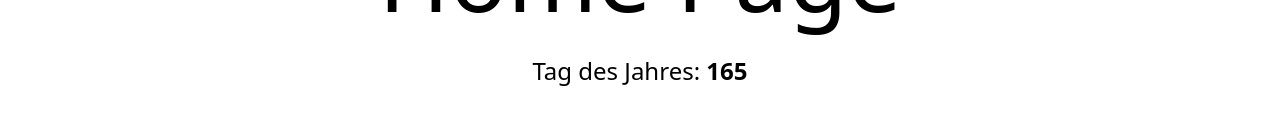
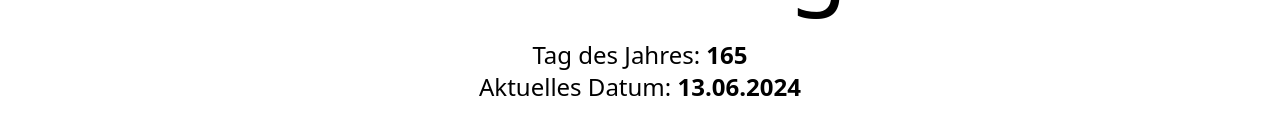
Before and after one commit to Krasimir-Hristov/DHL_Driver_Assistant, a React (Vite) app in the folder frontend/: page / in a window 1280 px wide. Shown: the part 465-600 px from the top of the page. Built offline with nearby package versions, Linux system fonts and the light colour scheme.

Commit message:
create the current day component and display the dateString like in Germany

```diff
--- /dev/null
+++ b/frontend/src/components/CurrentDate.tsx
@@ -0,0 +1,22 @@
+import React from 'react';
+import { useTranslation } from 'react-i18next';
+
+const CurrentDate: React.FC = () => {
+  const { t } = useTranslation();
+
+  const now = new Date();
+  const dateString = now.toLocaleDateString('de-DE', {
+    day: '2-digit',
+    month: '2-digit',
+    year: 'numeric',
+  });
+
+  return (
+    <div className='text-2xl'>
+      <span>{t('currentDate')}:</span>{' '}
+      <span className='font-bold'>{dateString}</span>
+    </div>
+  );
+};
+
+export default CurrentDate;
--- a/frontend/src/pages/Home.tsx
+++ b/frontend/src/pages/Home.tsx
@@ -1,11 +1,13 @@
 import React from 'react';
 import DayOfYear from '../components/DayOfYear';
+import CurrentDate from '../components/CurrentDate';
 
 const Home: React.FC = () => {
   return (
     <div className='flex flex-col items-center justify-center min-h-screen text-center px-4 pt-12 md:pt-0 '>
       <h1 className='text-6xl md:text-8xl mb-8'>Home Page</h1>
       <DayOfYear />
+      <CurrentDate />
     </div>
   );
 };
```
